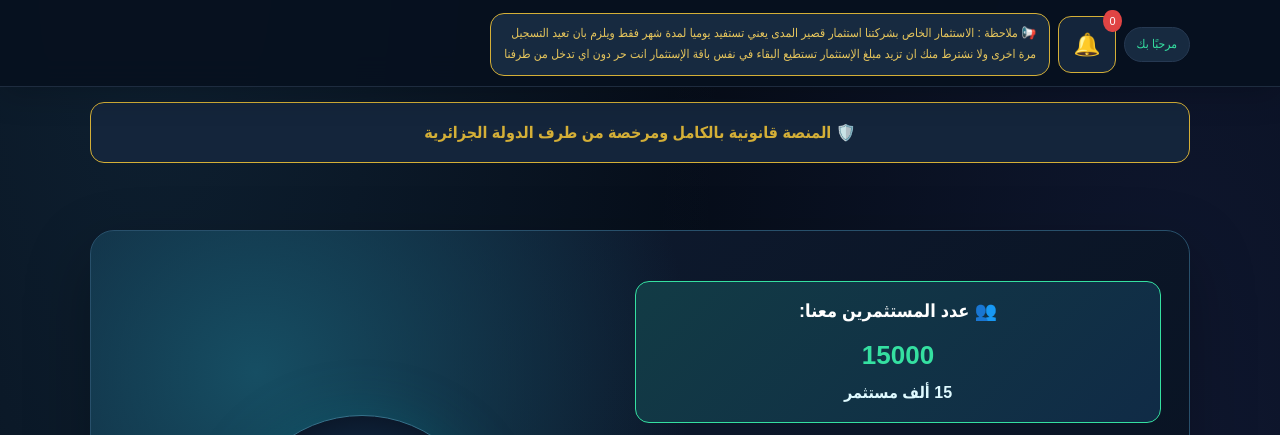
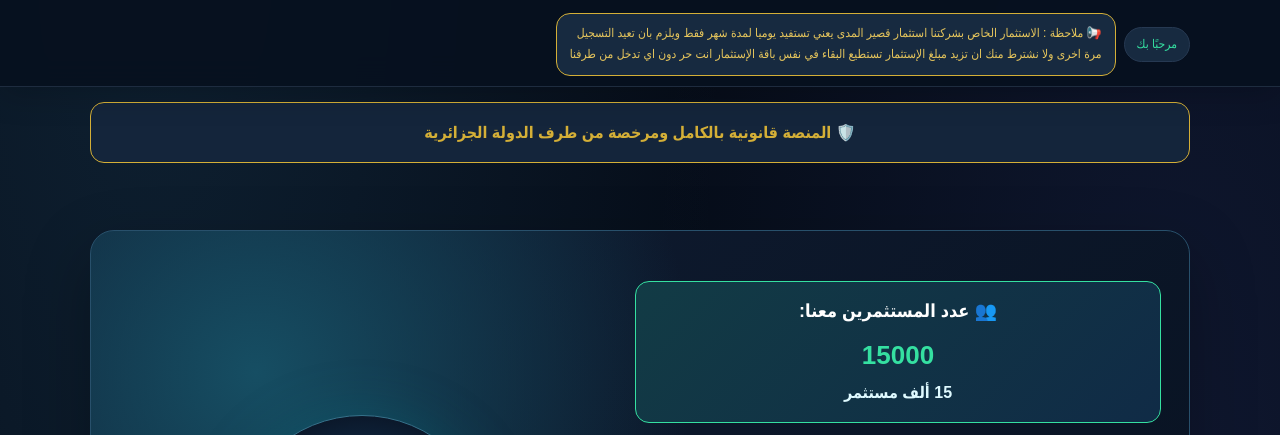
Before and after one commit to itachibahaa-jpg/future-investment-ai, a website: page public/index.html in a window 1280 px wide. Shown: the part 180-615 px from the top of the page. Drawn offline with Linux system fonts and the light colour scheme.

Commit message:
Remove notification button and panel
Removed notification button and panel from the index.html.

```diff
--- a/public/index.html
+++ b/public/index.html
@@ -805,24 +805,7 @@ header {
 
 <div style="display:flex;align-items:center;gap:8px;flex-wrap:wrap;max-width:100%">
   <span class="pill" id="topStatus">مرحبًا بك</span>
-  <div style="position:relative;display:inline-block">
-  <button
-    type="button"
-    onclick="toggleNotifications()"
-    aria-label="الإشعارات"
-    style="position:relative;background:#14253b;border:1px solid #d4af37;border-radius:13px;padding:9px 14px;color:#fff;font-size:22px;cursor:pointer"
-  >
-    🔔
-    <span id="notificationCount" style="font-size:11px;color:#fff;background:#e04444;border-radius:50%;padding:2px 6px;position:absolute;top:-7px;right:-7px">0</span>
-  </button>
-
-  <div id="notificationPanel" class="hidden" style="position:absolute;top:48px;left:0;width:min(320px,85vw);z-index:100;background:#101e31;border:1px solid #d4af37;border-radius:15px;padding:16px;box-shadow:0 12px 35px #0009">
-    <h3 style="margin:0 0 12px;color:#d4af37">🔔 الإشعارات</h3>
-    <div id="notificationList" style="color:#b5c6dc;text-align:center;padding:18px 5px">
-      لا توجد إشعارات جديدة.
-    </div>
-  </div>
-</div>
+
   <span class="pill" id="topNotice" style="display:inline-block;max-width:560px;white-space:normal;line-height:1.8;color:#e7c65c;border-color:#d4af37;border-radius:14px;padding:9px 13px">
     📢 ملاحظة : الاستثمار الخاص بشركتنا استثمار قصير المدى يعني تستفيد يوميا لمدة شهر فقط ويلزم بان تعيد التسجيل مرة اخرى ولا نشترط منك ان تزيد مبلغ الإستثمار تستطيع البقاء في نفس باقة الإستثمار انت حر دون اي تدخل من طرفنا
   </span>
```
